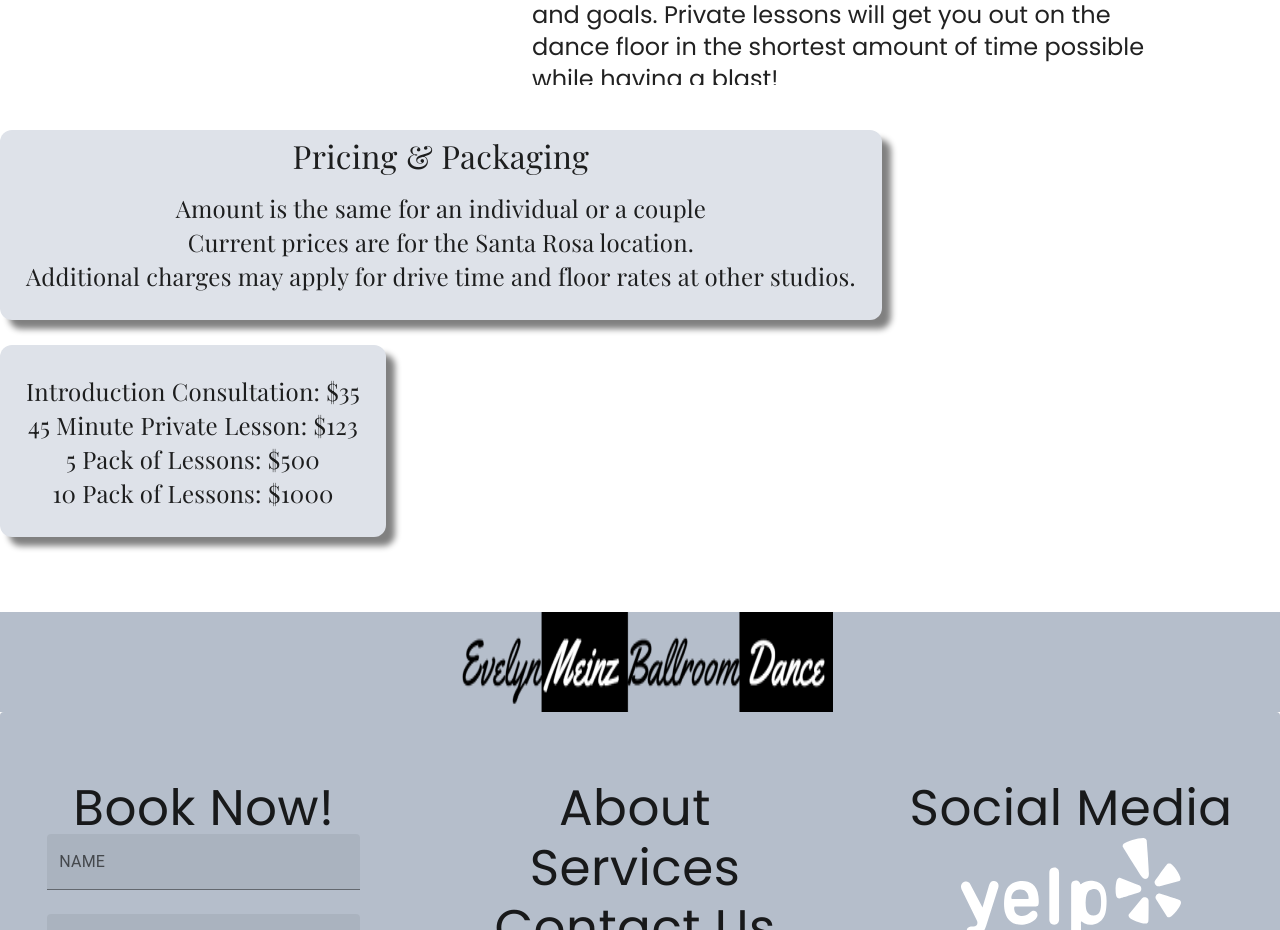
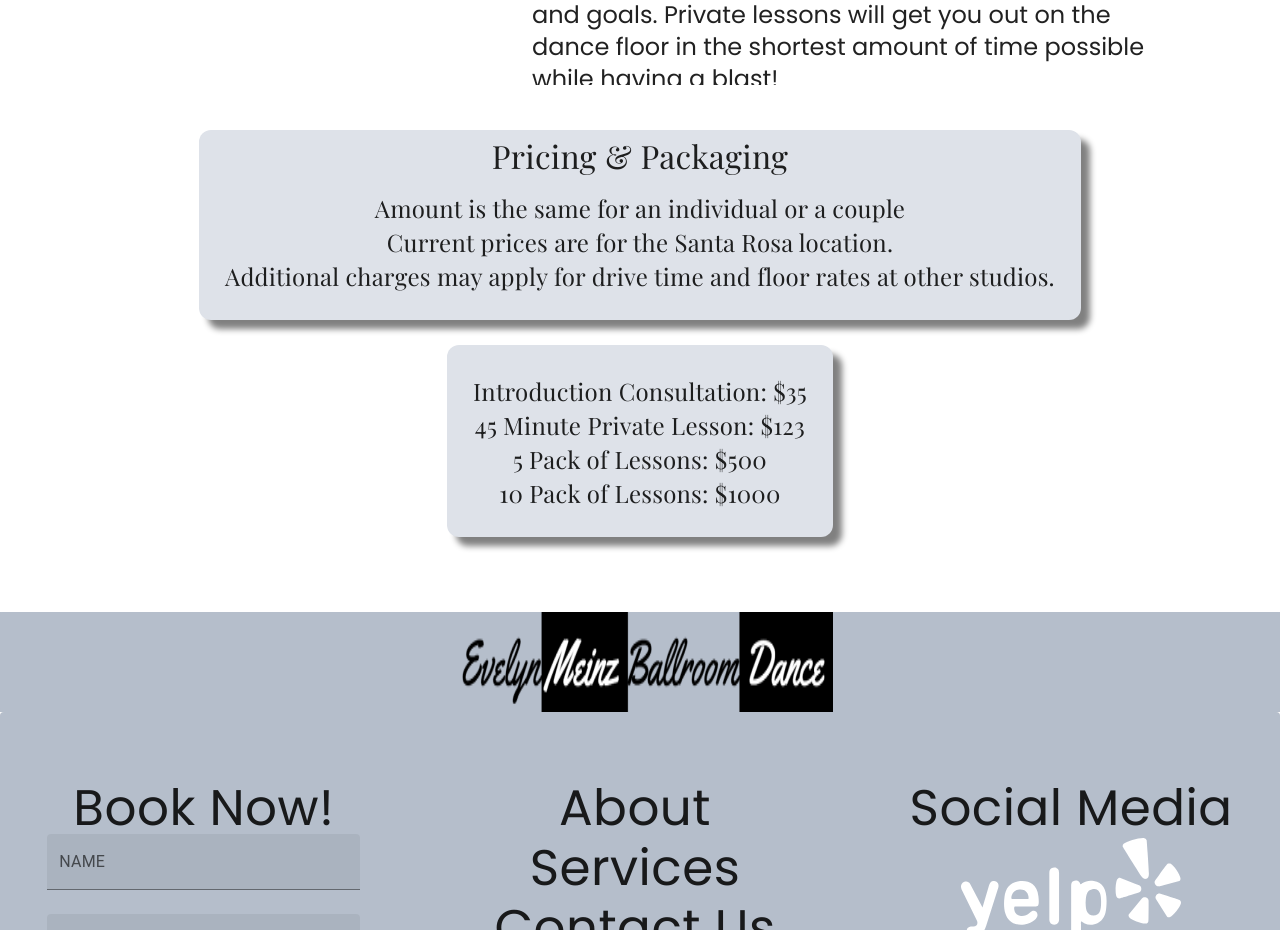
Before and after one commit to th2n10s4u/embd-website, a React (Create React App) app: page /Private-Dance in a window 1280 px wide. Shown: the part 1181-2111 px from the top of the page. Built offline with nearby package versions, Linux system fonts and the light colour scheme.

Commit message:
Update PrivateLessons.js
added grid and styled

```diff
--- a/src/assets/components/ServicePages/PrivateLessons.js
+++ b/src/assets/components/ServicePages/PrivateLessons.js
@@ -23,7 +23,13 @@ export default function SocialDance() {
           boldHeader={true}
         />
       </Box>
-
+      <Box
+        sx={{
+          display: "flex",
+          flexDirection: "column",
+          alignItems: "center",
+        }}
+      >
         <TemplateTextCard
           TextCardHeader="Pricing & Packaging"
           ListText={[
@@ -31,6 +37,8 @@ export default function SocialDance() {
             "Current prices are for the Santa Rosa location.",
             "Additional charges may apply for drive time and floor rates at other studios. ",
           ]}
+          wrapped
+          centered
         />
         <TemplateTextCard
           ListText={[
@@ -39,7 +47,10 @@ export default function SocialDance() {
             "5 Pack of Lessons: $500",
             "10 Pack of Lessons: $1000",
           ]}
+          wrapped
+          centered
         />
+      </Box>
     </React.Fragment>
   );
 }
```
Lines whose indentation alone changed are shown as unchanged.
